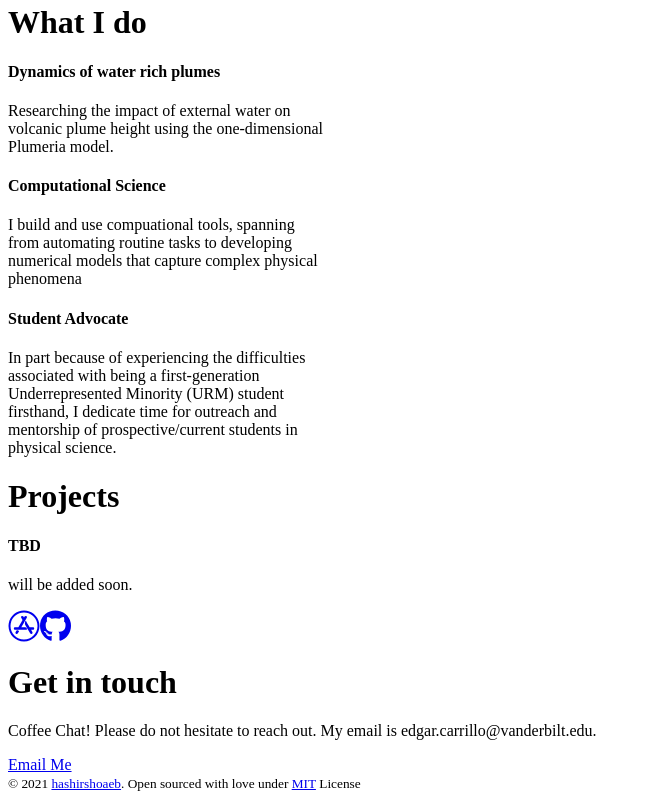
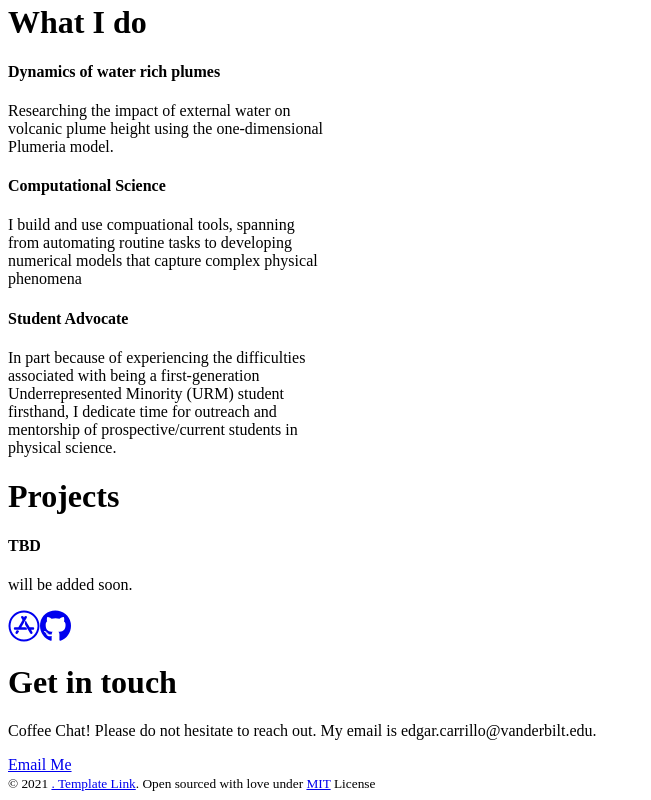
Before and after one commit to elcarrillo/portfolio, a Next.js app: page / in a window 1280 px wide. Shown: the part 649-1449 px from the top of the page, without its empty margins (0-651 px from the left). Built offline with nearby package versions, Linux system fonts and the light colour scheme.

Commit message:
updated footer links

```diff
--- a/components/Footer.js
+++ b/components/Footer.js
@@ -36,7 +36,7 @@ export const Footer = () => {
 			<div className="container text-muted">
 				<small>&copy; 2021 {" "}
 					<Link href="https://github.com/hashirshoaeb">
-						<a>hashirshoaeb</a>
+						<a>. Template Link</a>
 					</Link>
 					. Open sourced with love under {" "}
 					<Link href="https://github.com/hashirshoaeb/portfolio/blob/main/LICENSE">
```
